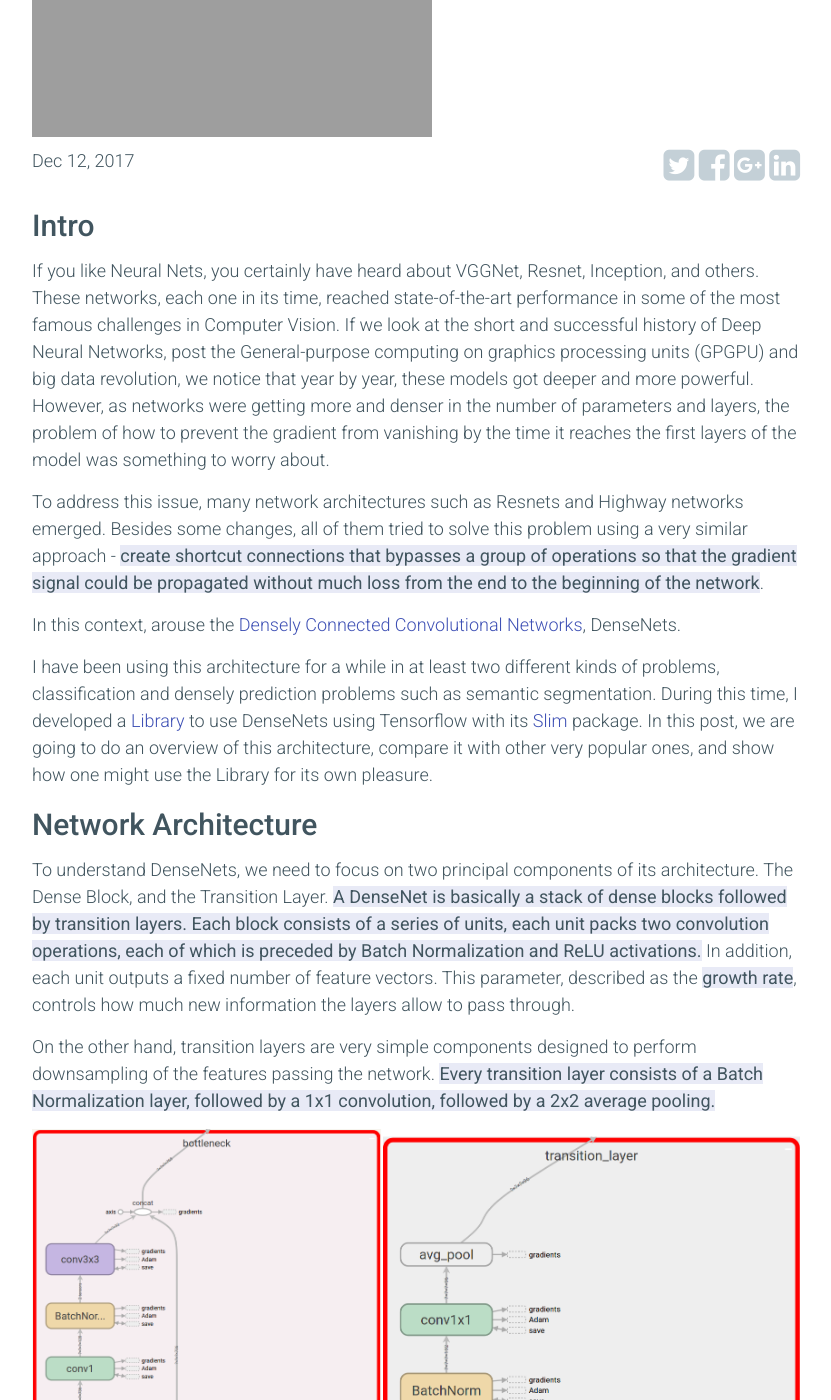
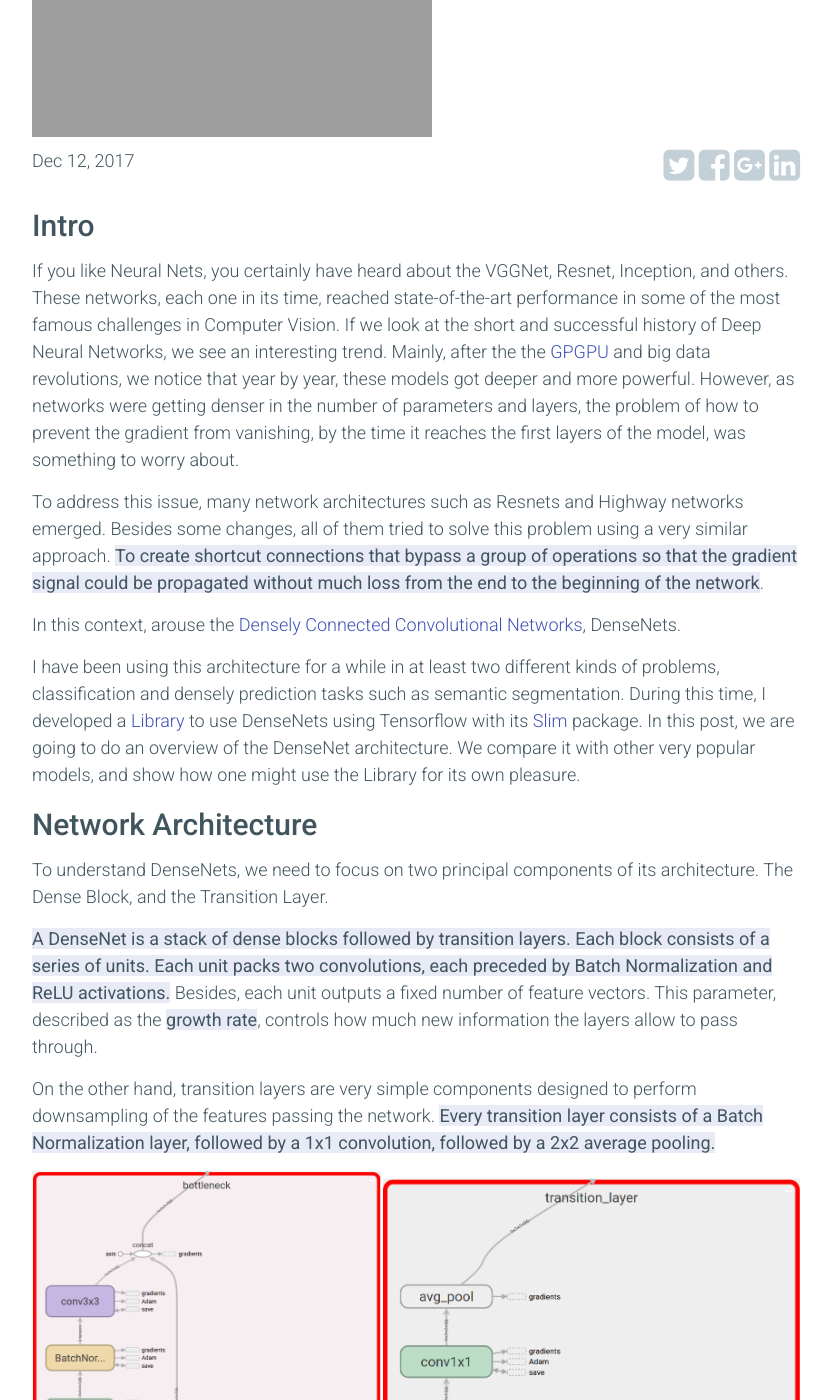
Before and after one commit to sthalles/sthalles.github.io, a Jekyll site: the page built from _posts/2017-12-12-densely-connected-conv-nets.markdown, in a window 1280 px wide and 1400 px high, scrolled down 365 px. Shown: the whole window, without its empty margins (224-1055 px from the left). Built offline with Jekyll 4.4.1, drawn with Linux system fonts in a browser that asks for light colours; nearby versions of some CDN libraries; comment, search, counter and statistics services are not loaded; some of the changed text lies outside the part shown.

Commit message:
refafrefactoing dense net blog post

```diff
--- a/_posts/2017-12-12-densely-connected-conv-nets.markdown
+++ b/_posts/2017-12-12-densely-connected-conv-nets.markdown
@@ -9,17 +9,19 @@ image_url: "/assets/densenets/densenet_arch_overview.png"
 
 ## Intro
 
-If you like Neural Nets, you certainly have heard about VGGNet, Resnet, Inception, and others. These networks, each one in its time, reached state-of-the-art performance in some of the most famous challenges in Computer Vision. If we look at the short and successful history of Deep Neural Networks, post the General-purpose computing on graphics processing units (GPGPU) and big data revolution, we notice that year by year, these models got deeper and more powerful. However, as networks were getting more and denser in the number of parameters and layers, the problem of how to prevent the gradient from vanishing by the time it reaches the first layers of the model was something to worry about.
+If you like Neural Nets, you certainly have heard about the VGGNet, Resnet, Inception, and others. These networks, each one in its time, reached state-of-the-art performance in some of the most famous challenges in Computer Vision. If we look at the short and successful history of Deep Neural Networks, we see an interesting trend. Mainly, after the the [GPGPU](https://en.wikipedia.org/wiki/General-purpose_computing_on_graphics_processing_units) and big data revolutions, we notice that year by year, these models got deeper and more powerful. However, as networks were getting denser in the number of parameters and layers, the problem of how to prevent the gradient from vanishing, by the time it reaches the first layers of the model, was something to worry about.
 
-To address this issue, many network architectures such as Resnets and Highway networks emerged. Besides some changes, all of them tried to solve this problem using a very similar approach - ***create shortcut connections that bypasses a group of operations so that the gradient signal could be propagated without much loss from the end to the beginning of the network***.
+To address this issue, many network architectures such as Resnets and Highway networks emerged. Besides some changes, all of them tried to solve this problem using a very similar approach. ***To create shortcut connections that bypass a group of operations so that the gradient signal could be propagated without much loss from the end to the beginning of the network***.
 
 In this context, arouse the [Densely Connected Convolutional Networks](https://arxiv.org/abs/1608.06993), DenseNets.
 
-I have been using this architecture for a while in at least two different kinds of problems, classification and densely prediction problems such as semantic segmentation. During this time, I developed a [Library](https://github.com/sthalles/dense-net) to use DenseNets using Tensorflow with its [Slim](https://github.com/tensorflow/tensorflow/tree/master/tensorflow/contrib/slim) package. In this post, we are going to do an overview of this architecture, compare it with other very popular ones, and show how one might use the Library for its own pleasure.
+I have been using this architecture for a while in at least two different kinds of problems, classification and densely prediction tasks such as semantic segmentation. During this time, I developed a [Library](https://github.com/sthalles/dense-net) to use DenseNets using Tensorflow with its [Slim](https://github.com/tensorflow/tensorflow/tree/master/tensorflow/contrib/slim) package. In this post, we are going to do an overview of the DenseNet architecture. We compare it with other very popular models, and show how one might use the Library for its own pleasure.
 
 ## Network Architecture
 
-To understand DenseNets, we need to focus on two principal components of its architecture. The Dense Block, and the Transition Layer. ***A DenseNet is basically a stack of dense blocks followed by transition layers. Each block consists of a series of units, each unit packs two convolution operations, each of which is preceded by Batch Normalization and ReLU activations.*** In addition, each unit outputs a fixed number of feature vectors. This parameter, described as the ***growth rate***, controls how much new information the layers allow to pass through.
+To understand DenseNets, we need to focus on two principal components of its architecture. The Dense Block, and the Transition Layer.
+
+***A DenseNet is a stack of dense blocks followed by transition layers. Each block consists of a series of units. Each unit packs two convolutions, each preceded by Batch Normalization and ReLU activations.*** Besides, each unit outputs a fixed number of feature vectors. This parameter, described as the ***growth rate***, controls how much new information the layers allow to pass through.
 
 On the other hand, transition layers are very simple components designed to perform downsampling of the features passing the network. ***Every transition layer consists of a Batch Normalization layer, followed by a 1x1 convolution, followed by a 2x2 average pooling.***
 
@@ -28,11 +30,11 @@ On the other hand, transition layers are very simple components designed to perf
   <figcaption class="caption center"> Figure 1: (Left) DenseNet Block unit operations. (Right) DenseNet Transitions Layer </figcaption>
 </figure>
 
-The big difference however, from other regular CNNs, is that each unit within a dense block is connected to every other unit before it. In summary, within a given block, the nth unit, receives as input the feature-maps learned by the *n<sub>-1</sub>*, *n<sub>-2</sub>, ...* all the way down to the *1st* unit in the pipeline. As a result, ***it allows DenseNets to carry very few parameters because there is a very high level of feature sharing amongst the units.*** We will talk more about number of parameters in a bit.
+The big difference from other regular CNNs, is that each unit within a dense block is connected to every other unit before it. In summary, within a given block, the n<sub>th</sub> unit, receives as input the feature-maps learned by the *n<sub>-1</sub>*, *n<sub>-2</sub>, ...* all the way down to the *1st* unit in the pipeline. As a result, ***it allows DenseNets to carry very few parameters because there is a very high level of feature sharing amongst the units.*** We will talk more about number of parameters in a bit.
 
-Different then ResNets, DenseNets propose feature reuse among units by concatenation. As a consequence of that choice, DenseNet models tend to be more compact (in the number of parameters) than ResNets because every feature-map learned by any given DenseNet unit is reused by all of the following units within a block, which also minimizes the possibility of different layers of the network to learn redundant features.
+Different from ResNets, DenseNets propose feature reuse among units by concatenation. As a consequence of that choice, DenseNets tend to be more compact (in the number of parameters) than ResNets. Intuitively, every feature-map learned by any given DenseNet unit is reused by all of the following units within a block. As a result, it minimizes the possibility of different layers of the network to learn redundant features.
 
-To get a better glance at it, let's have a look at the differences between a ResNet unit and a DenseNet unit. Both architectures employ the so called bottleneck layer, where there is a 1x1 convolution designed to reduce the spatial dimensions, followed by a wider convolution, in this case a 3x3 operation for feature learning.
+To get a better glance at it, let's have a look at the differences between a ResNet unit and a DenseNet unit. Both architectures use the so called bottleneck layer. This design usually contains a *1x1* convolution to reduce features' spatial dimensions, followed by a wider convolution, in this case a *3x3* operation for feature learning.
 
 <figure>
   <img class="img-responsive center-block" src="{{ site.url }}/assets/densenets/resnet_blottleneck_block.png" alt="ResNet bottleneck layer">
```
